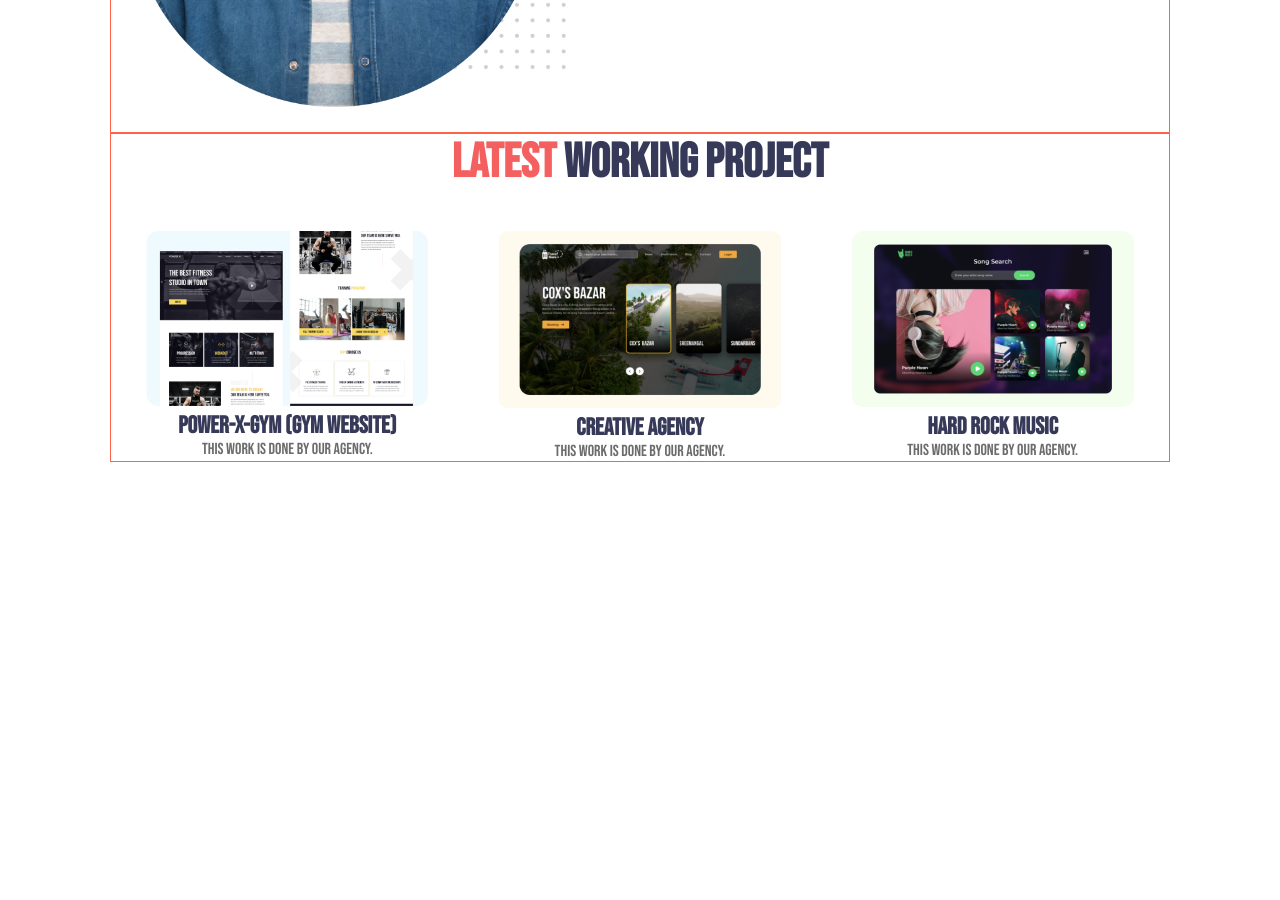
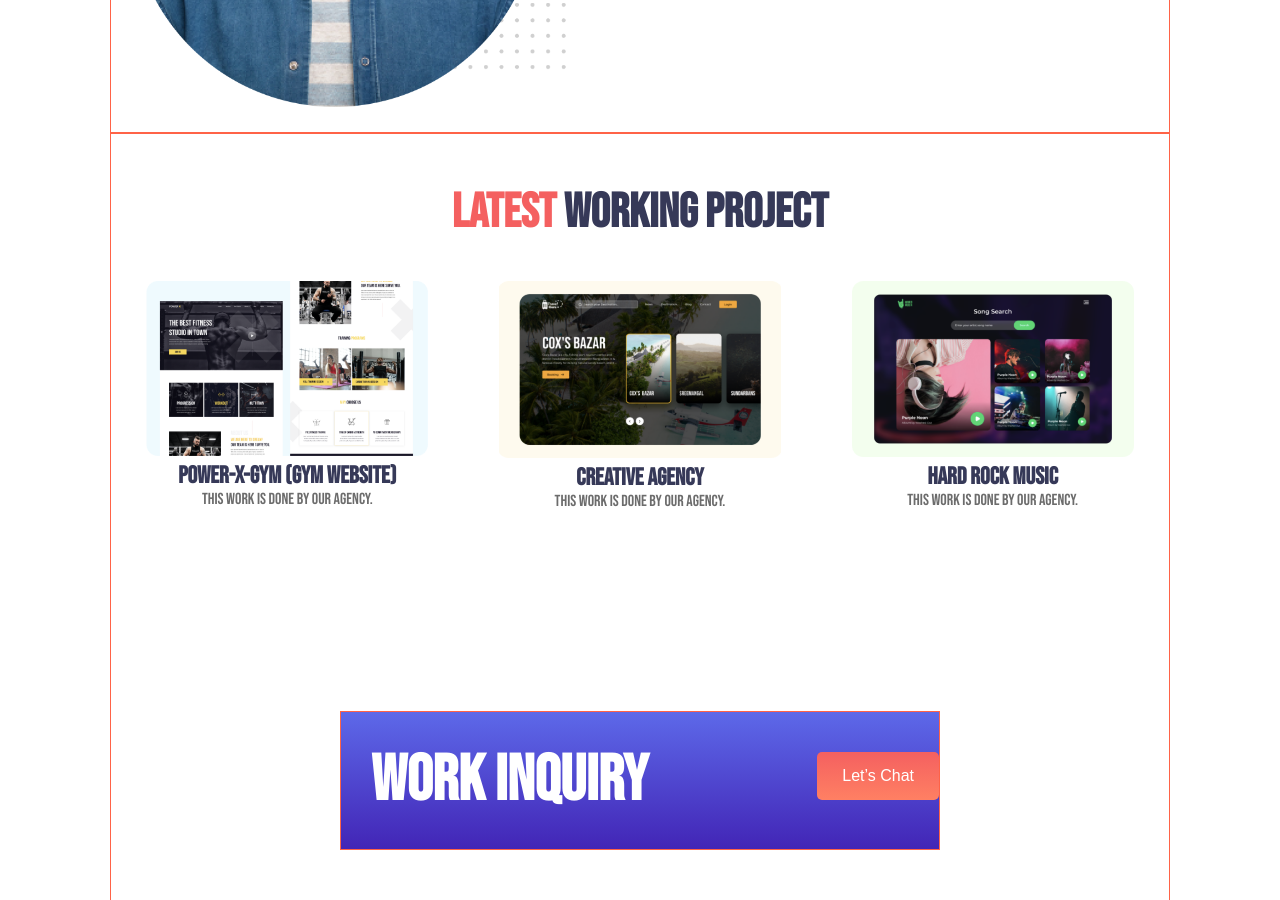
Before and after one commit to mohammaduzzal/personal-website, a plain HTML site: page index.html in a window 1280 px wide. Shown: the part 1140-2040 px from the top of the page. Before the commit the page ends 1602 px from the top, so only its background shows below. Drawn offline with Linux system fonts and the light colour scheme.

Commit message:
added the work section

```diff
--- a/index.html
+++ b/index.html
@@ -83,6 +83,12 @@
 
             </div>
         </div>
+
+        <div class="two">
+            <h1 class="Work">Work Inquiry</h1>
+           <div> <button class="work-btn">Let’s Chat</button></div>
+
+        </div>
     </main>
     <footer></footer>
 
--- a/styles/responsive.css
+++ b/styles/responsive.css
@@ -26,5 +26,16 @@
       grid-template-columns: repeat(1, 1fr);
       width: 100%;
      }
+     .two{
+      width: 100%;
+      flex-direction: column;
+      display: block;
+     text-align: center;
+
+     }
+     .work-btn{
+      margin-bottom: 10px;
+
+     }
 
 }
--- a/styles/style.css
+++ b/styles/style.css
@@ -86,6 +86,7 @@
     /* border: 1px solid  green; */
     width: 100%;
     padding: 20px;
+
   }
   .text{
     /* border: 1px solid yellow; */
@@ -100,6 +101,10 @@
     width: 1060px;
     margin: 0 auto;
     border: 1px solid tomato;
+  }
+  .project{
+    margin-top: 50px;
+    margin-bottom: 200px;
   }
   .project-title{
     font-size: 3rem;
@@ -134,5 +139,31 @@
     color: rgba(108, 108, 108, 1);
     text-align: center;
   }
+  .two{
+    width: 600px;
+    border: 1px solid tomato;
+    margin: 0 auto;
+    background:linear-gradient(0deg, rgba(66, 37, 182, 1),rgba(93, 105, 233, 1));
+    display: flex;
+    justify-content: space-between;
+    margin-bottom: 50px;
+  }
+  .Work{
+    font-size: 4rem;
+    font-weight: 700;
+    color: rgba(255, 255, 255, 1);
+    padding: 30px;
+  }
+  .work-btn{
+    border: none;
+    border-radius: 5px;
+    background:linear-gradient(0deg, rgba(255, 128, 99, 1),rgba(244, 96, 96, 1));
+    padding: 15px 25px;
+    font-size: 1rem;
+    font-weight: 500;
+    color: rgba(255, 255, 255, 1);
+    margin-top: 40px;
+
+  }
 
   /* main css ends */
```
